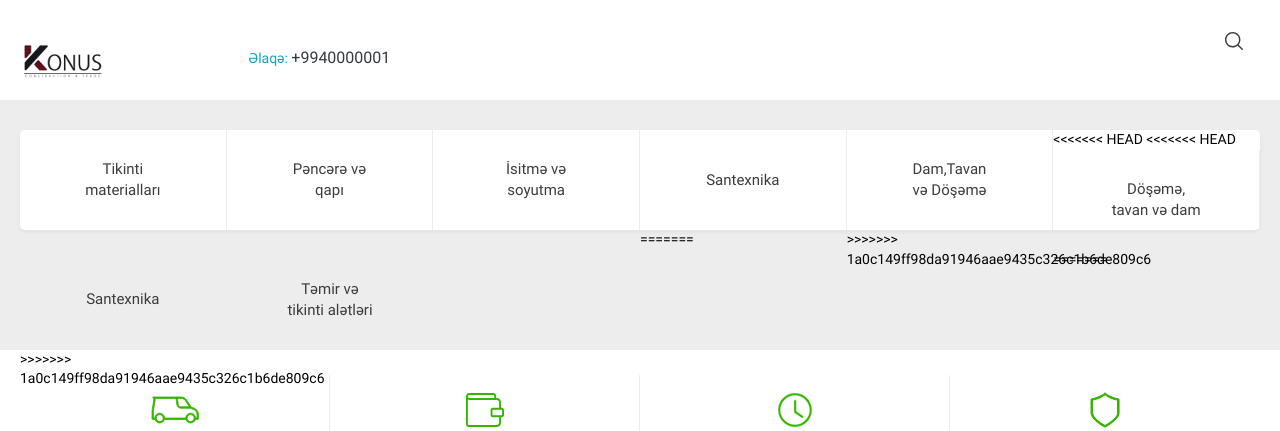
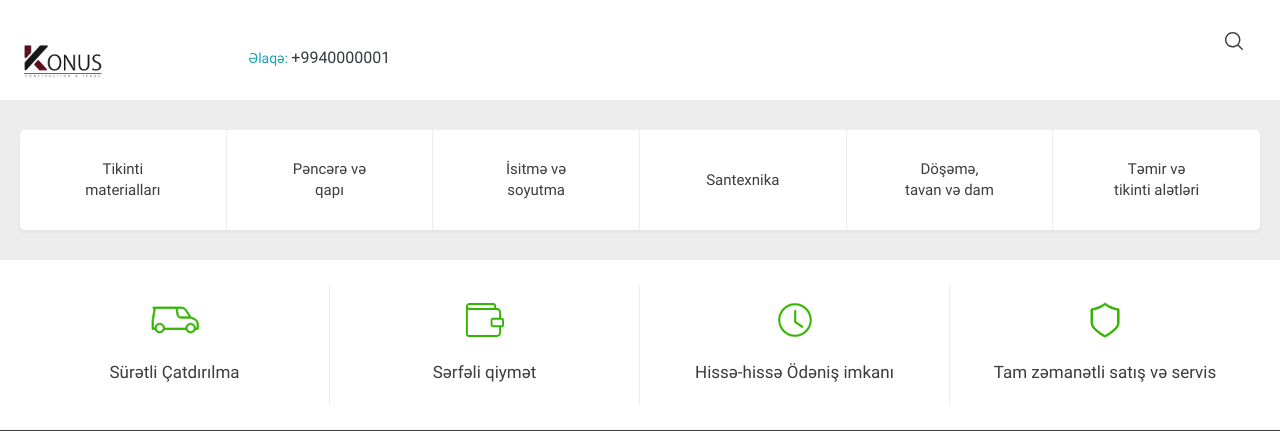
Before and after one commit to guliyevdev/telecom, a Django app: page / in a window 1280 px wide. Shown: the top 431 px of the page. Run offline with Django 3.2, Linux system fonts and the light colour scheme; data comes from the database, SQL or seed files in the repository; data that the repository does not hold is empty; some libraries are stand-ins or nearby versions.

Commit message:
<<head delete

```diff
--- a/requirements.txt
+++ b/requirements.txt
@@ -7,7 +7,7 @@ django-mptt==0.11.0
 gunicorn==20.0.4
 Pillow==8.1.0
 pkg-resources==0.0.0
-psycopg2==2.8.6
+psycopg2-binary==2.8.6
 pytz==2021.1
 simplejson==3.17.2
 sqlparse==0.4.1
--- a/templates/block/header.html
+++ b/templates/block/header.html
@@ -82,8 +82,7 @@
                                 </div>
                             </div>
                         </li>
-                        <<<<<<< HEAD <li class=mv_li><a class="mv_a sub_link"><b><i>Santexnika</i></b></a> =======
-                            <li class=mv_li><a href=az/komputer-texnikasi/index.html class="mv_a sub_link"><b><i>Dam,Tavan və Döşəmə</i></b></a> >>>>>>> 1a0c149ff98da91946aae9435c326c1b6de809c6
+                        <li class=mv_li><a class="mv_a sub_link"><b><i>Santexnika</i></b></a>
                             <div class=sub_menu>
                                 <div class=sub_content>
                                     <h3>Santexnika</h3><a href=# class=back><span></span></a>
@@ -101,8 +100,7 @@
                                 </div>
                             </div>
                         </li>
-                            <<<<<<< HEAD <li class=mv_li><a class="mv_a sub_link"><b><i>Döşəmə, tavan və dam</i></b></a> =======
-                                <li class=mv_li><a href=az/aksesuarlar/index.html class="mv_a sub_link"><b><i>Santexnika</i></b></a> >>>>>>> 1a0c149ff98da91946aae9435c326c1b6de809c6
+                        <li class=mv_li><a class="mv_a sub_link"><b><i>Döşəmə, tavan və dam</i></b></a>
                             <div class=sub_menu>
                                 <div class=sub_content>
                                     <h3>Döşəmə, tavan və dam</h3><a href=# class=back><span></span></a>
```
Lines whose indentation alone changed are shown as unchanged.
